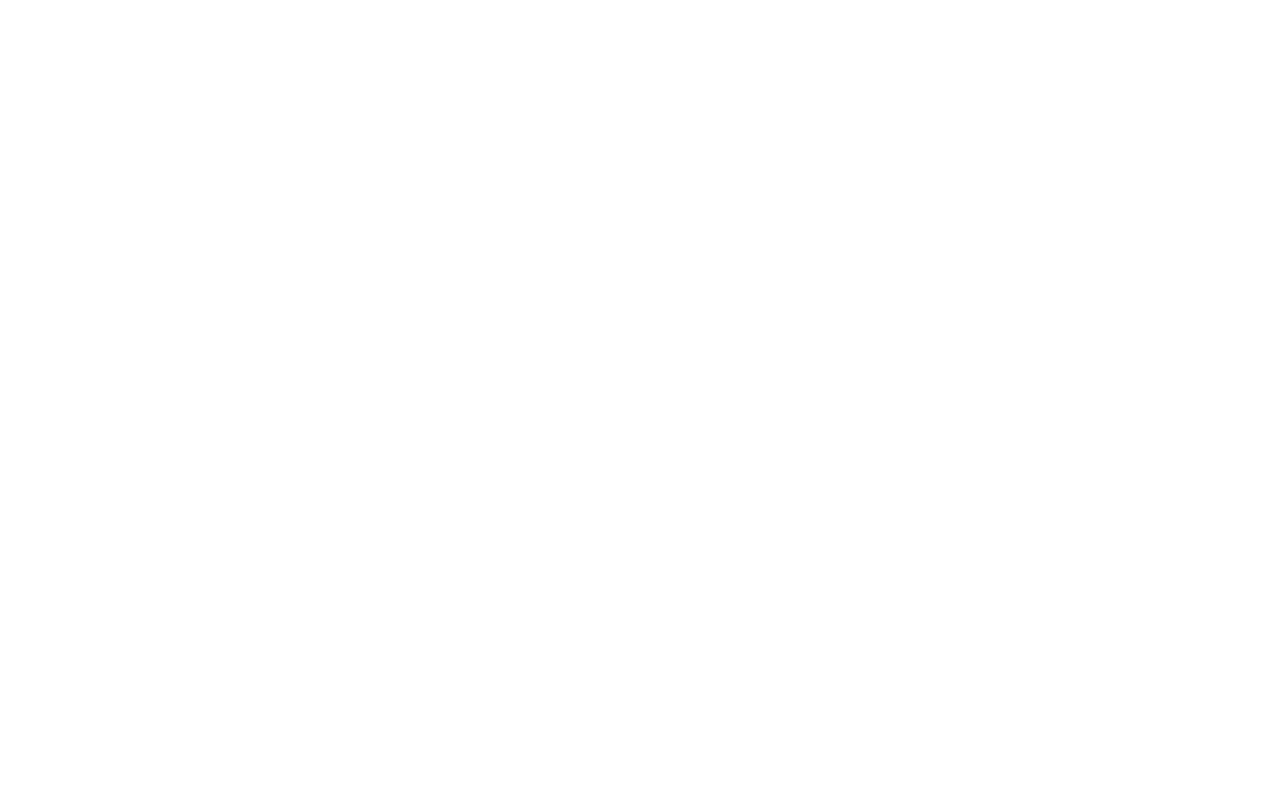
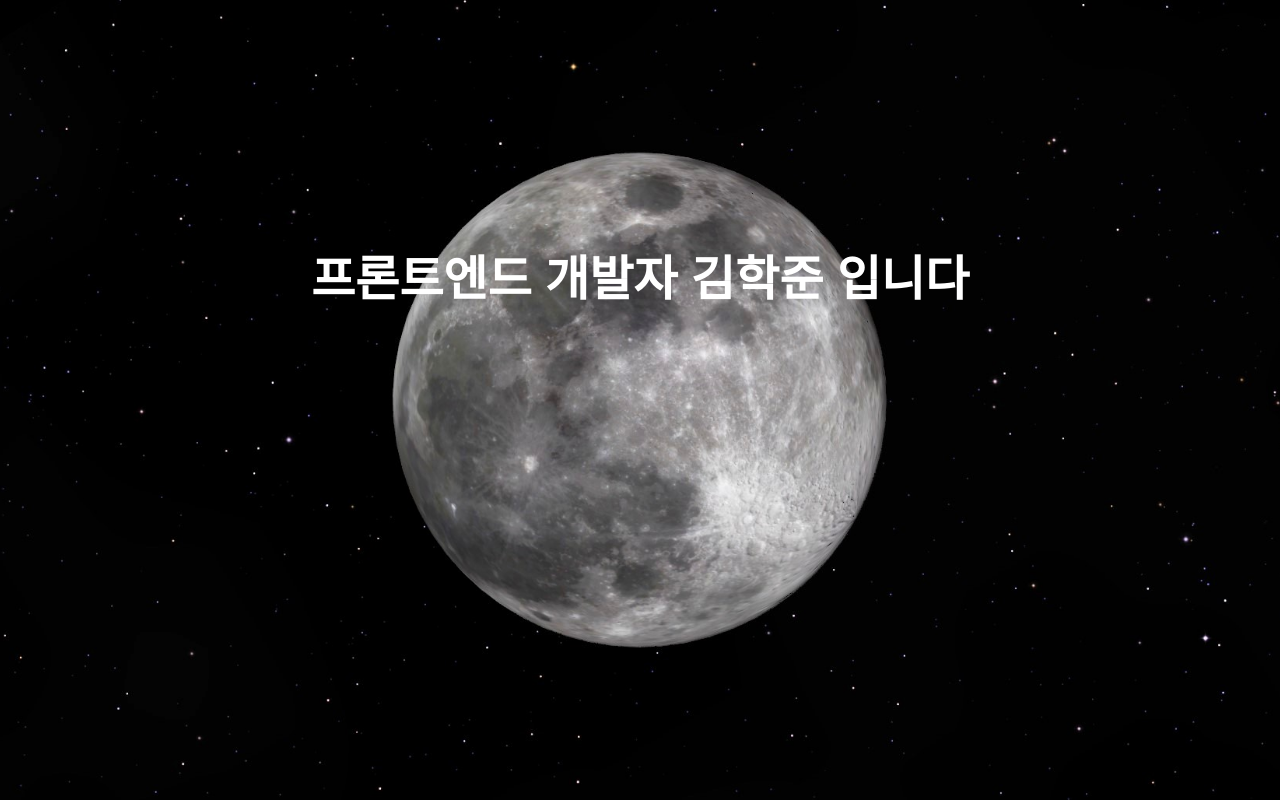
Before and after one commit to Regulus55/Regulus55.github.io, a React (Create React App) app: page /1 in a window 1280 px wide. Shown: the top 800 px of the page. Built offline with nearby package versions, Linux system fonts and the light colour scheme.

Commit message:
router background

```diff
--- a/src/index.css
+++ b/src/index.css
@@ -23,18 +23,3 @@
   font-family: "Helvetica", sans-serif;
   line-height: 1.5;
 }
-
-/* 스크롤 없애기 */
-/* ::-webkit-scrollbar {
-  width: 0px;
-  height: 0px;
-}
-::-webkit-scrollbar-thumb {
-  background: transparent;
-}
-::-webkit-scrollbar-track {
-  background: transparent;
-} */
-html {
-  scroll-behavior: auto !important;
-}
--- a/src/pages/Home.tsx
+++ b/src/pages/Home.tsx
@@ -1,11 +1,13 @@
 
-import { Profile, AboutMe, Skills, Project, Contact } from "./index";
+import { Profile, AboutMe, Skills, Project, Contact, ProjectDetail } from "./index";
 import { HeroSection, ParallaxWrapper, ScrollReveal } from "../components";
 import { useScrollToSection } from "../hooks/useScrollToSection";
 import SectionNavigation from "../components/SectionNavigation";
+import { useParams } from "react-router-dom";
 
 
 const Home = () => {
+  const { slug } = useParams();
   const { sectionRefs, scrollToSection } = useScrollToSection();
 
   const section = [
@@ -41,6 +43,12 @@
             ))}
           </div>
         </ParallaxWrapper>
+
+        {slug && (
+          <div className="fixed inset-0 z-48 overflow-y-auto">
+            <ProjectDetail />
+          </div>
+        )}
       </div>
     </>
   );
--- a/src/pages/ProjectDetail.tsx
+++ b/src/pages/ProjectDetail.tsx
@@ -21,7 +21,10 @@
   }, []);
 
   useEffect(() => {
-    window.scrollTo(0, 0);
+    document.body.style.overflow = "hidden";
+    return () => {
+      document.body.style.overflow = "auto";
+    };
   }, []);
 
   const detail = AllProjectDetail.find((p) => p.slug === slug);
@@ -36,8 +39,8 @@
         onClick={() => navigate('/')}
       />
 
-      <div className="relative xl:max-w-5xl 2xl:max-w-7xl w-full min-h-screen z-10">
-        <div className="flex items-center justify-center w-full rounded-xl p-6 z-20 bg-black/50">
+      <div className="relative xl:max-w-5xl 2xl:max-w-7xl w-full h-full min-h-screen z-10">
+        <div className=" flex items-center justify-center w-full rounded-xl p-6 z-20 bg-black/50">
           <div
             onClick={(e) => e.stopPropagation()}
             className="flex flex-col items-center justify-center w-full p-8"
--- a/src/router.tsx
+++ b/src/router.tsx
@@ -15,7 +15,7 @@
       },
       {
         path: ":slug",
-        element: <ProjectDetail />,
+        element: <Home />,
       },
     ],
   },
```
